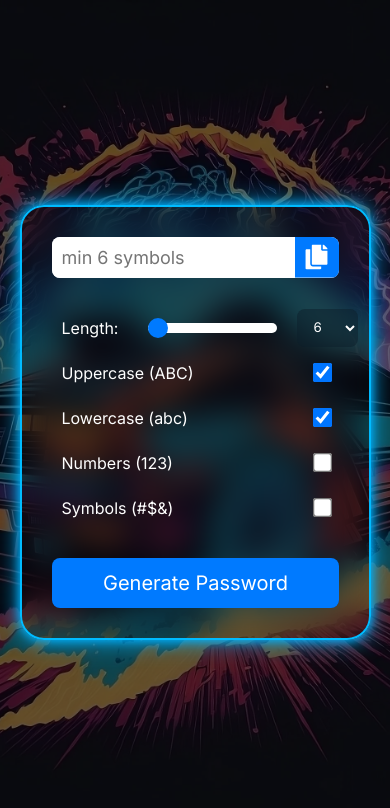
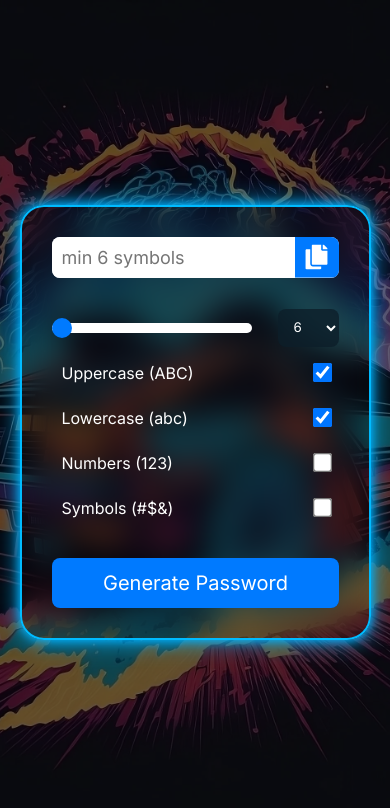
Before and after one commit to Vovababiichuk/react-password-generator-DONE, a React (Vite) app: page / in a window 390 px wide. Shown: the top 808 px of the page. Built offline with nearby package versions, Linux system fonts and the light colour scheme.

Commit message:
fix input length

```diff
--- a/src/App.jsx
+++ b/src/App.jsx
@@ -84,7 +84,7 @@ function App() {
                </div>
                <div>
                   <div className="field">
-                     <label htmlFor="password-length" style={{ cursor: 'default' }}>Length:</label>
+                     <label htmlFor="password-length" className='length-none' style={{ cursor: 'default' }}>Length:</label>
                      <input
                         type="range"
                         id="password-length"
--- a/src/style.css
+++ b/src/style.css
@@ -162,6 +162,14 @@ button:hover {
    .field {
       font-size: 16px;
    }
+
+   .length-none {
+      display: none;
+   }
+
+   input#password-length {
+      margin-left: 0px;
+   }
 }
 
 
@@ -256,7 +264,7 @@ input[type=range]::-webkit-slider-thumb {
 select {
    border: none;
    outline: none;
-   background-color: rgba(13, 30, 42, 0.5);
+   background-color: rgba(13, 30, 42, 0.8);
    color: #fff;
    padding: 10px 12px;
    border-radius: 8px;
```
